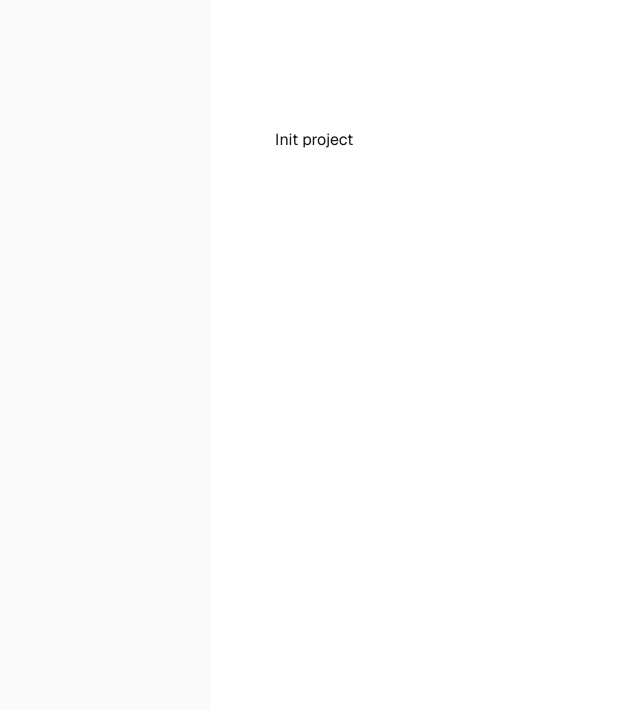
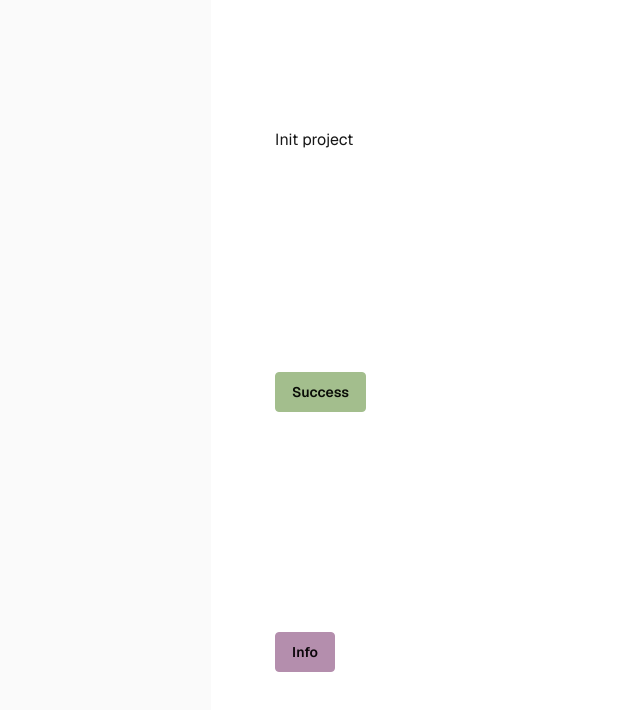
Before and after one commit to mofaunto/async-race, a Next.js app: page / in a window 1280 px wide. Shown: the top 710 px of the page, without its empty margins (45-685 px from the left). Built offline with nearby package versions, Linux system fonts and the light colour scheme.

Commit message:
init: install daisyUI

```diff
--- a/app/globals.css
+++ b/app/globals.css
@@ -1,4 +1,11 @@
 @import 'tailwindcss';
+@plugin "daisyui" {
+    themes:
+        nord --default,
+        abyss --prefersdark,
+        cupcake,
+        dracula;
+}
 
 :root {
     --background: #ffffff;
--- a/app/page.tsx
+++ b/app/page.tsx
@@ -2,6 +2,12 @@ const Home = (): React.ReactElement => (
     <div className="flex flex-col flex-1 items-center justify-center bg-zinc-50 font-sans dark:bg-black">
         <main className="flex flex-1 w-full max-w-3xl flex-col items-center justify-between py-32 px-16 bg-white dark:bg-black sm:items-start">
             <h1>Init project</h1>
+            <button className="btn btn-success" type="button">
+                Success
+            </button>
+            <button className="btn btn-info" type="button">
+                Info
+            </button>
         </main>
     </div>
 )
--- a/package.json
+++ b/package.json
@@ -24,6 +24,7 @@
         "@types/node": "^20",
         "@types/react": "^19",
         "@types/react-dom": "^19",
+        "daisyui": "^5.5.20",
         "eslint": "^9.39.4",
         "eslint-config-airbnb-extended": "^3.1.0",
         "eslint-config-next": "16.2.6",
@@ -43,5 +44,6 @@
         "*.{json,md,css}": [
             "prettier --write"
         ]
-    }
+    },
+    "browserslist": "> 1%"
 }
```
Also changed, not shown: 1 other file (tests, documents, lock files or other folders).
